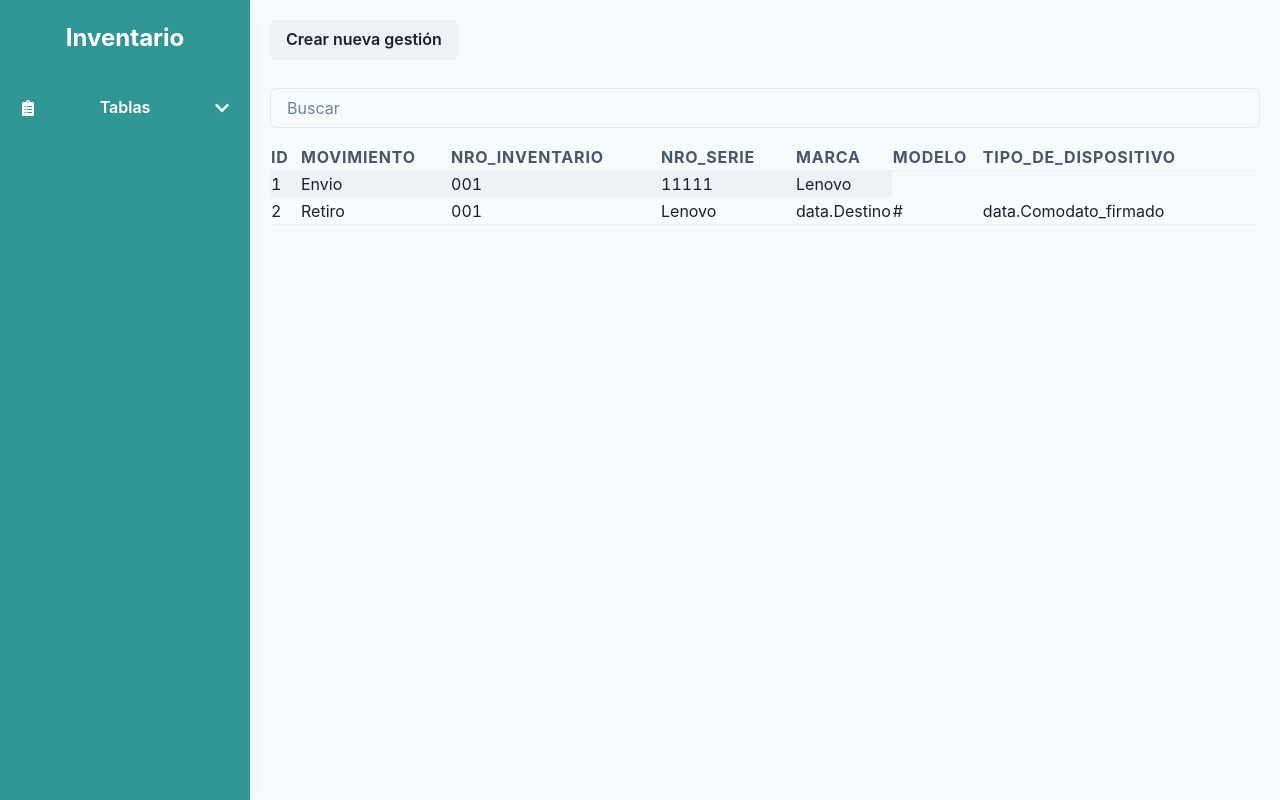
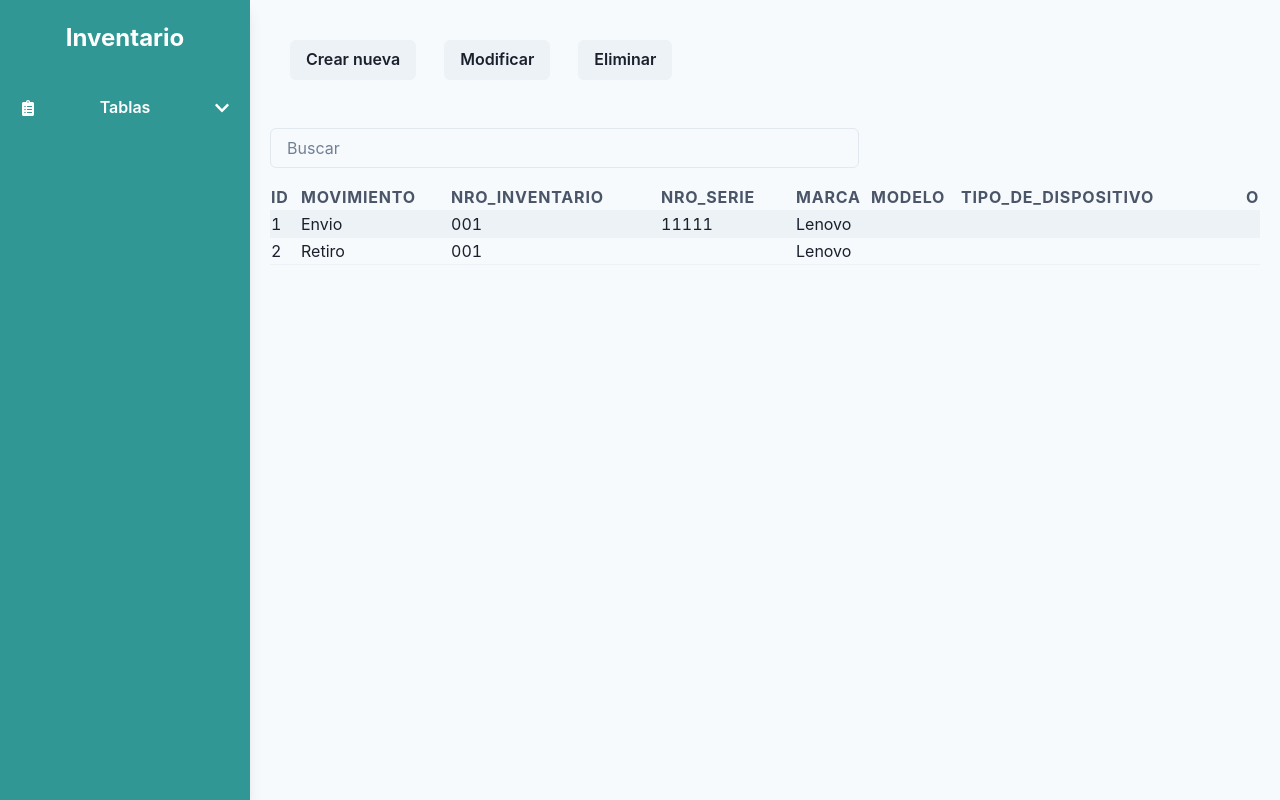
Before and after one commit to TomasLopezPrimi/Gestion-Inventario_IT, a React (Create React App) app: page / in a window 1280 px wide. Built offline with nearby package versions, Linux system fonts and the light colour scheme.

Commit message:
organizar-botones

```diff
--- a/package.json
+++ b/package.json
@@ -14,6 +14,7 @@
     "react": "^18.2.0",
     "react-confetti": "^6.1.0",
     "react-dom": "^18.2.0",
+    "react-hot-toast": "^2.5.2",
     "react-icons": "^5.5.0",
     "react-scripts": "5.0.1",
     "sweetalert2": "^11.7.2",
--- a/src/components/NuevaGestion.js
+++ b/src/components/ButtonComponent.js
@@ -20,14 +20,15 @@ import {
   Button,
   useDisclosure,
 } from '@chakra-ui/react';
+import toast from 'react-hot-toast';
 
-const NuevaGestion = (props) => {
+const ButtonComponent = (props) => {
   const { isOpen, onOpen, onClose } = useDisclosure();
 
 //Nombramos como gestiones por practicidad, depende el uso se puede modificar
   const setGestiones = props.setData
   const gestiones = props.data
-
+  const typeOfButton = props.typeOfButton
 
   const [formData, setFormData] = useState(() => {
     // Tuve que darle la validación de gestiones porque el primer form me estaba tirando errores
@@ -51,8 +52,10 @@ const NuevaGestion = (props) => {
     });
   };
 
-//Agrega una linea a la tabla una vez confirmado
+//Agrega una linea a la tabla una vez confirmado. Con una validación dependiendo el tipo de botón, por ahora solo el boton de crear nueva
   const handleSubmit = () => {
+
+    if (typeOfButton === "Crear nueva") {
     const nuevaGestion = {
       // id: gestiones.length + 1,  // esto podría ser util
       ...formData,
@@ -65,7 +68,11 @@ const NuevaGestion = (props) => {
     //guardar info a un txt formato json
     console.log(gestiones)
     onClose();
-
+  }else {
+    console.log("Error")
+    toast.error("Todavia sin implementar")
+    onClose()
+  }
   };
 
 
@@ -74,14 +81,16 @@ const NuevaGestion = (props) => {
 
   return (
     <div>
-      <Button onClick={onOpen} mb={7}>
-        Crear nueva gestión
+      <Button
+        onClick={onOpen}
+        mb={7}>
+        {typeOfButton}
       </Button>
 
       <Modal isOpen={isOpen} onClose={onClose}>
         <ModalOverlay />
         <ModalContent>
-          <ModalHeader>Nueva Gestión</ModalHeader>
+          <ModalHeader>{typeOfButton} </ModalHeader>
           <ModalCloseButton />
           <ModalBody>
             {columnas.map((columna, index) => (
@@ -114,4 +123,4 @@ const NuevaGestion = (props) => {
   );
 };
 
-export default NuevaGestion;
+export default ButtonComponent;
--- /dev/null
+++ b/src/components/ButtonsContainer.js
@@ -0,0 +1,20 @@
+import { HStack } from "@chakra-ui/react"
+import ButtonComponent from "./ButtonComponent"
+
+const ButtonsContainer = (props) => {
+
+    const data = props.data
+    const setData = props.setData
+
+
+    return (
+    <HStack m={5} spacing={7}>
+        <ButtonComponent data={data} setData={setData} typeOfButton={"Crear nueva"} />
+        <ButtonComponent data={data} setData={setData} typeOfButton={"Modificar"}/>
+        <ButtonComponent data={data} setData={setData} typeOfButton={"Eliminar"}/>
+    </HStack>
+    )
+}
+
+
+export default ButtonsContainer
--- a/src/components/MainContent.js
+++ b/src/components/MainContent.js
@@ -1,15 +1,14 @@
-import { Box, Input } from "@chakra-ui/react"
-import NuevaGestion from "./NuevaGestion"
+import { Box, HStack, Input } from "@chakra-ui/react"
 import TableComponent from "./TableComponent"
 import React from "react"
 import { useState } from "react"
 import {adaptadorGestiones} from "../adapter/dataAdapter"
+import ButtonsContainer from "./ButtonsContainer"
 
 
 export default function MainContent () {
 
 //El contenido de la tabla debería ser distinto dependiendo la página (gestiones, usuarios, equipos)
-//hace falta este archivo o se puede hacer desde App?
 
  // Datos hardcodeados, la idea es que esté vacio y usar setData con los datos exportados dependiendo si es usuarios/equipos o gestiones
     const data = [
@@ -55,8 +54,6 @@ export default function MainContent () {
     //Usamos el adaptador, por ahora sin validación dependiendo que tipo de datos o tabla usemos
     const [dataAdapted, setDataAdapted] = useState(data.map(adaptadorGestiones))
 
-    //Las funciones de agregar/editar/remover que vamos a usar, deberian estar creadas acá (o importadas acá) para luego pasarle al componente de los botones
-    //Por ahora, solo creamos un botón con el componente nueva gestión
 
     //Buscador, por ahora no está funcionando
     const [searchTerm, setSearchTerm] = useState("")
@@ -65,23 +62,28 @@ export default function MainContent () {
       setSearchTerm(event.target.value);
     };
 
+    //No puedo pasar filteredData a la tabla si los botones los uso para hacer modificaciones
+    //Lo que termina pasando es que la info de la tabla no se actualiza con las modificaciones de los botones
     const filteredData = searchTerm
        ? data.filter((item) =>
            item.ID.toLowerCase().includes(searchTerm.toLowerCase())
          )
        : data;
 
+    //
 
     return (
         <Box flex="1" p={5} overflowY="auto">
-            <NuevaGestion data={dataAdapted} setData={setDataAdapted}/>
+            <ButtonsContainer  data={dataAdapted} setData={setDataAdapted}/>
             <Input
                 placeholder='Buscar'
                 value={searchTerm}
                 onChange={handleSearch}
                 mb={4}
+                htmlSize={50}
+                width='auto'
             />
-            <TableComponent data={filteredData} />
+            <TableComponent data={dataAdapted} />
         </Box>
     )
 }
--- a/src/index.js
+++ b/src/index.js
@@ -3,12 +3,14 @@ import ReactDOM from 'react-dom/client';
 //import './styles.css';
 import App from './App';
 import { ChakraProvider } from '@chakra-ui/react';
+import { Toaster } from 'react-hot-toast';
 
 
 const root = ReactDOM.createRoot(document.getElementById('root'));
 
 root.render(
     <ChakraProvider>
+        <Toaster />
         <App />
     </ChakraProvider>
 );
```
Also changed, not shown: 1 other file (tests, documents, lock files or other folders).
